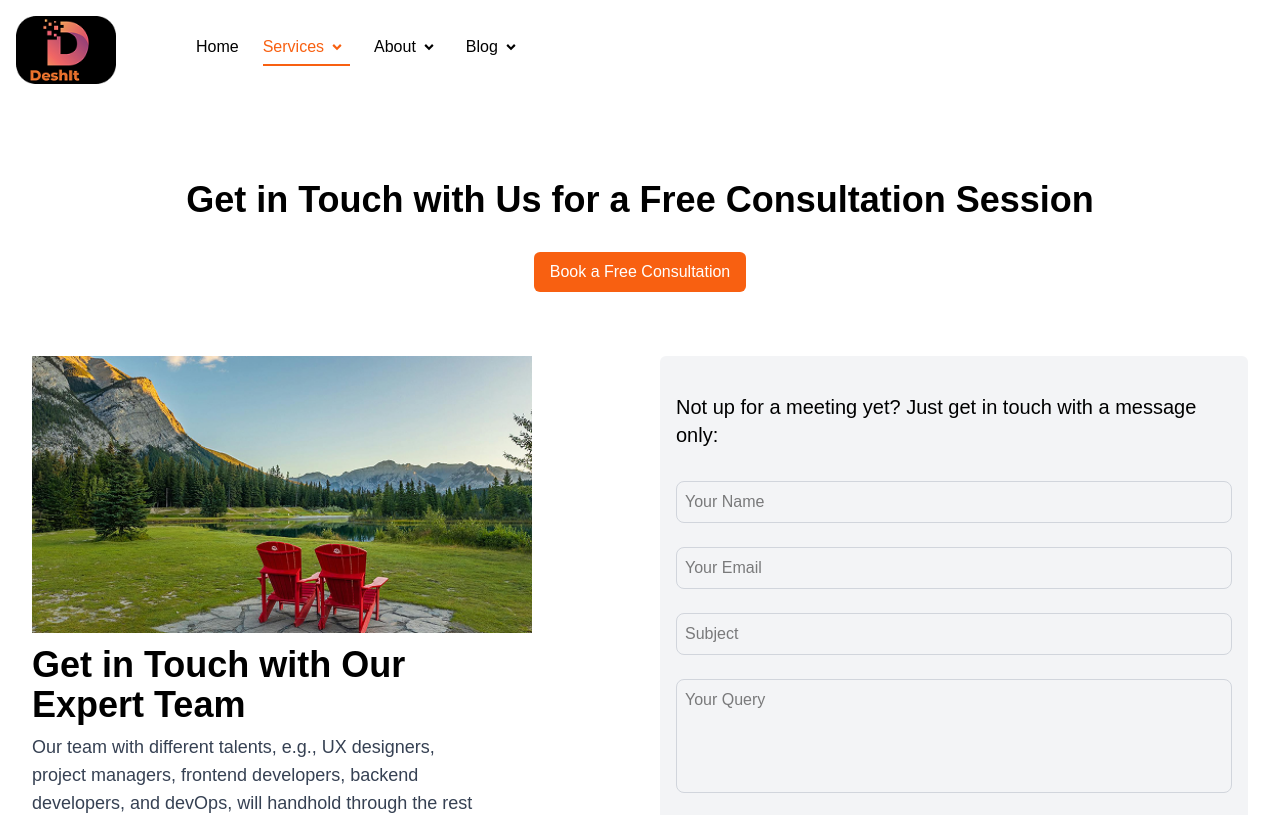
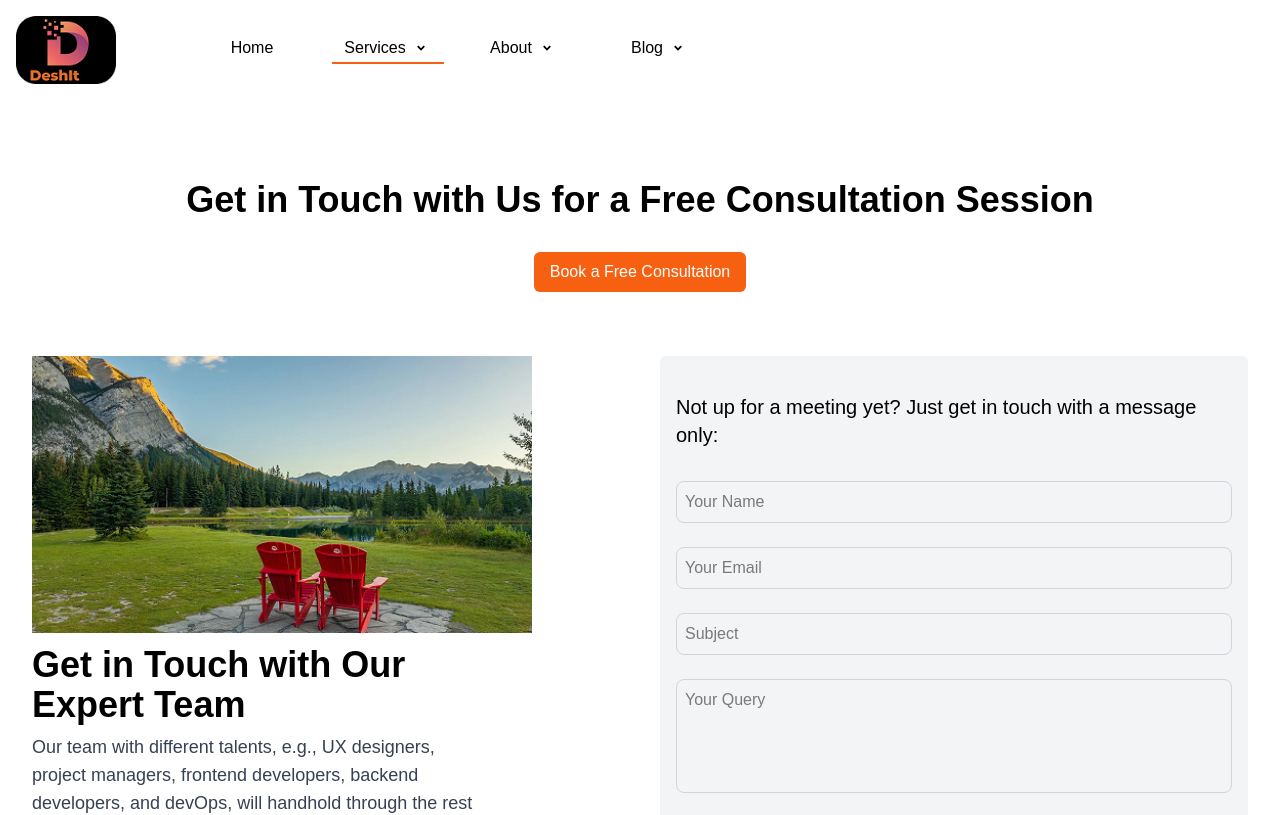
Before and after one commit to zubayerfarazi/deshit-ui, a Next.js app: page /services in a window 1280 px wide. Shown: the top 815 px of the page. Built offline with nearby package versions, Linux system fonts and the light colour scheme.

Commit message:
updated navbar

```diff
--- a/src/component/layout/Navbar.tsx
+++ b/src/component/layout/Navbar.tsx
@@ -4,25 +4,32 @@ import { useState } from "react";
 import Link from "next/link";
 import Image from "next/image";
 import { usePathname } from "next/navigation";
-import { FaChevronDown } from "react-icons/fa";
-import navItems, { NavItem } from "@/config/Navitems";
 import { RiArrowDropDownLine } from "react-icons/ri";
+import navItems from "@/config/Navitems";
 
 export default function Navbar() {
   const [openDropdown, setOpenDropdown] = useState<string | null>(null);
   const pathname = usePathname();
 
-  const toggleDropdown = (label: string, hasChildren: boolean) => {
-    if (hasChildren) {
+  const toggleDropdown = (label: string) => {
     setOpenDropdown(openDropdown === label ? null : label);
-    }
   };
 
   const isActive = (href: string) => pathname === href;
 
+  const baseClass =
+    "relative w-28 flex justify-center pb-1 text-black hover:text-[var(--primary-color)] transition-colors";
+
+  const activeUnderline =
+    "after:content-[''] after:absolute after:left-0 after:bottom-0 after:h-[2px] after:w-full after:bg-[var(--primary-color)] after:scale-x-100 after:origin-left after:transition-transform after:duration-300";
+
+  const normalUnderline =
+    "after:content-[''] after:absolute after:left-0 after:bottom-0 after:h-[2px] after:w-full after:bg-[var(--primary-color)] after:scale-x-0 after:origin-left after:transition-transform after:duration-300 hover:after:scale-x-100";
+
   return (
     <div className="container max-w-screen-xl mx-auto px-4 py-4">
       <nav className="flex gap-20 items-center">
+        {/* Logo */}
         <div className="flex items-center">
           <Link href="/">
             <Image
@@ -36,46 +43,64 @@ export default function Navbar() {
         </div>
 
         <ul className="flex items-center gap-6">
-          {navItems.map((item, index) => {
-            const activeClass = isActive(item.href)
-              ? "text-[var(--primary-color)] border-b-2 border-[var(--primary-color)]"
-              : "text-black border-b-2 border-transparent hover:text-[var(--primary-color)] transition-colors";
+          {navItems.map((item) => {
+            const hasDropdown = item.children && item.children.length > 0;
 
+            // Case 1: simple link
+            if (!item.hasChildren) {
               return (
-              <li
-                key={item.label}
-                className="relative flex items-center h-full"
-              >
-                {index === 0 ? (
+                <li key={item.label}>
                   <Link
                     href={item.href}
-                    className={`flex items-center pb-1 h-full ${activeClass}`}
+                    className={`${baseClass} ${
+                      isActive(item.href) ? activeUnderline : normalUnderline
+                    }`}
                   >
-                    {item.label}
+                    <span>{item.label}</span>
                   </Link>
-                ) : (
-                  <div className="flex flex-col">
+                </li>
+              );
+            }
+
+            // Case 2: hasChildren but no dropdown
+            if (item.hasChildren && !hasDropdown) {
+              return (
+                <li key={item.label}>
+                  <Link
+                    href={item.href}
+                    className={`${baseClass} ${
+                      isActive(item.href) ? activeUnderline : normalUnderline
+                    } flex items-center`}
+                  >
+                    <span>{item.label}</span>
+                    <RiArrowDropDownLine size={22} className="ml-1" />
+                  </Link>
+                </li>
+              );
+            }
+
+            // Case 3: hasChildren + dropdown
+            return (
+              <li key={item.label} className="relative">
                 <button
-                      onClick={() =>
-                        toggleDropdown(item.label, !!item.children?.length)
-                      }
-                      className={`flex items-center pb-1 h-full ${activeClass} cursor-pointer`}
+                  onClick={() => toggleDropdown(item.label)}
+                  className={`${baseClass} ${
+                    isActive(item.href) ? activeUnderline : normalUnderline
+                  } flex items-center cursor-pointer`}
                 >
-                      {item.label}
-                      <RiArrowDropDownLine size={26} />
+                  <span>{item.label}</span>
+                  <RiArrowDropDownLine size={22} className="ml-1" />
                 </button>
 
-                    {item.children &&
-                      item.children.length > 0 &&
-                      openDropdown === item.label && (
-                        <ul className="absolute top-full left-0 mt-2 bg-white border rounded shadow-md w-40 z-10">
-                          {item.children.map((child: NavItem) => (
+                {openDropdown === item.label && (
+                  <ul className="absolute top-full left-0 mt-2 bg-white border border-gray-300 rounded shadow-md w-40 z-10">
+                    {item.children!.map((child) => (
                       <li key={child.label}>
                         <Link
                           href={child.href}
                           className={`block px-4 py-2 hover:bg-orange-50 ${
                             isActive(child.href)
-                                    ? "text-orange-500 font-semibold"
+                              ? "text-[var(--primary-color)] font-semibold"
                               : ""
                           }`}
                         >
@@ -85,8 +110,6 @@ export default function Navbar() {
                     ))}
                   </ul>
                 )}
-                  </div>
-                )}
               </li>
             );
           })}
--- a/src/config/Navitems.ts
+++ b/src/config/Navitems.ts
@@ -2,33 +2,38 @@ export type NavItem = {
   label: string;
   href: string;
   children?: { label: string; href: string }[];
+  hasChildren?: boolean; // <-- add this
 };
 
-const navItems = [
-  { label: "Home", href: "/" },
+const navItems: NavItem[] = [
+  { label: "Home", href: "/", hasChildren: false },
   {
     label: "Services",
     href: "/services",
     children: [
-    //   { label: "Web Development", href: "/services/web" },
-    //   { label: "App Development", href: "/services/app" },
+      // { label: "Web Development", href: "/services/web" },
+      // { label: "App Development", href: "/services/app" },
     ],
+    hasChildren: true,
   },
   {
     label: "About",
     href: "/about",
     children: [
-    //   { label: "Our Team", href: "/about/team" },
-    //   { label: "Mission & Vision", href: "/about/mission" },
+      // { label: "Our Team", href: "/about/team" },
+      // { label: "Mission & Vision", href: "/about/mission" },
     ],
+    hasChildren: true,
   },
   {
     label: "Blog",
     href: "/blog",
     children: [
-    //   { label: "Tech", href: "/blog/tech" },
-    //   { label: "Tutorials", href: "/blog/tutorials" },
+      // { label: "Tech", href: "/blog/tech" },
+      // { label: "Tutorials", href: "/blog/tutorials" },
     ],
+    hasChildren: true,
   },
 ];
+
 export default navItems;
--- a/src/views/Services/Faq.tsx
+++ b/src/views/Services/Faq.tsx
@@ -54,8 +54,7 @@ const Faq = () => {
       <motion.div
         className="text-center mb-16"
         initial={{ opacity: 0, y: 30 }}
-        whileInView={{ opacity: 1, y: 0 }}
-        viewport={{ once: false, amount: 0.3 }}
+        animate={{ opacity: 1, y: 0 }}
         transition={{ duration: 0.6 }}
       >
         <p className="text-4xl font-semibold">
```
Lines whose indentation alone changed are shown as unchanged.
